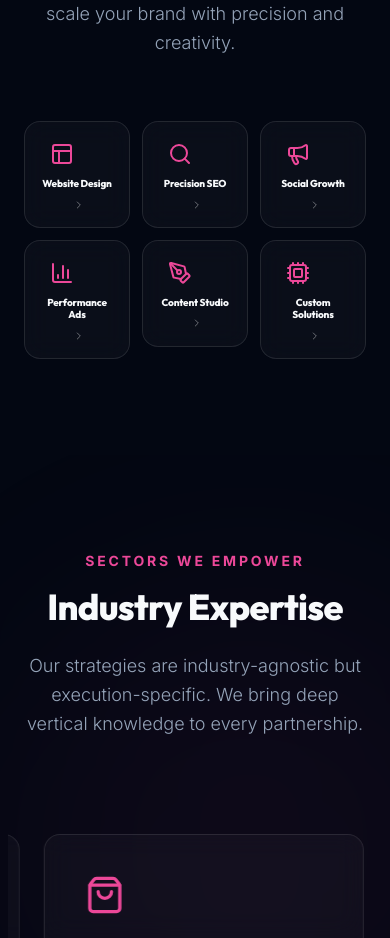
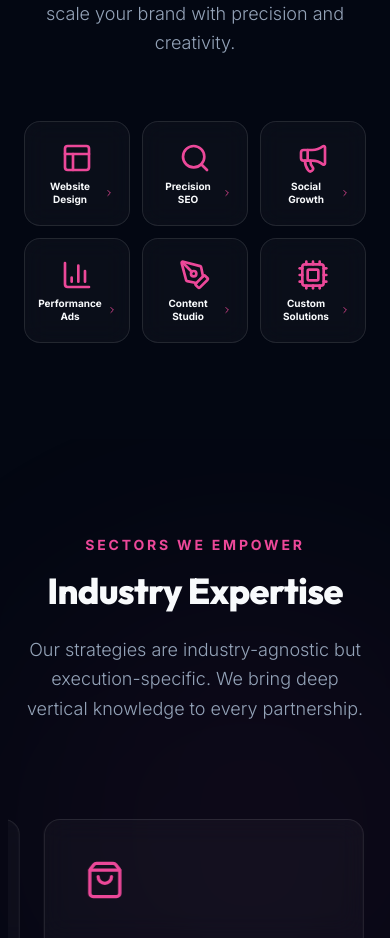
Before and after one commit to ssr85/sociojenics-website, a React (Vite) app: page / in a window 390 px wide. Shown: the part 1140-2078 px from the top of the page. Built offline with nearby package versions, Linux system fonts and the light colour scheme.

Commit message:
fix: mobile cards - centered icon, title+arrow inline, compact height

```diff
--- a/src/components/Services.jsx
+++ b/src/components/Services.jsx
@@ -134,38 +134,56 @@ const Services = () => {
                                 {/* Glow */}
                                 <div className="absolute inset-0 bg-accent-pink/5 opacity-0 group-hover:opacity-100 transition-opacity duration-500 pointer-events-none" />
 
-                                <motion.div layout className={`text-accent-pink relative z-10 ${isActive ? 'mb-3 md:mb-6' : 'mb-2 md:mb-6 scale-75 md:scale-100'}`}>
+                                {/* ── COLLAPSED MOBILE tile (icon centred, title + arrow inline) ── */}
+                                {!isActive && (
+                                    <div className="flex md:hidden flex-col items-center justify-center gap-1.5 py-1">
+                                        <div className="text-accent-pink">
+                                            {s.icon}
+                                        </div>
+                                        <div className="flex items-center gap-1">
+                                            <span className="text-[10px] font-bold leading-tight text-center">{s.title}</span>
+                                            <motion.span
+                                                animate={{ x: [0, 3, 0] }}
+                                                transition={{ repeat: Infinity, duration: 1.5, ease: "easeInOut" }}
+                                                className="text-accent-pink"
+                                            >
+                                                <ChevronRight size={10} />
+                                            </motion.span>
+                                        </div>
+                                    </div>
+                                )}
+
+                                {/* ── EXPANDED card (mobile full-width) or DESKTOP ── */}
+                                <div className={isActive ? 'block' : 'hidden md:block'}>
+                                    <motion.div layout className="mb-3 md:mb-6 text-accent-pink">
                                         {s.icon}
                                     </motion.div>
-
-                                <motion.h3 layout className={`font-bold relative z-10 leading-tight ${isActive
-                                        ? 'text-base md:text-2xl mb-2 md:mb-3'
-                                        : 'text-[10px] sm:text-xs md:text-2xl mb-1 md:mb-3 text-center md:text-left'
-                                    }`}>
+                                    <motion.h3 layout className="text-base md:text-2xl font-bold mb-2 md:mb-3 leading-tight">
                                         {s.title}
                                     </motion.h3>
 
-                                {/* Description: always visible when expanded on mobile; only on md+ otherwise */}
+                                    {/* desktop non-active description */}
+                                    {!isActive && (
+                                        <p className="text-sm text-text-secondary leading-relaxed mb-4 hidden md:block">
+                                            {s.desc}
+                                        </p>
+                                    )}
+
+                                    {/* active description (mobile + desktop) */}
                                     <AnimatePresence>
                                         {isActive && (
                                             <motion.p
-                                            layout
                                                 initial={{ opacity: 0 }}
                                                 animate={{ opacity: 1 }}
                                                 exit={{ opacity: 0 }}
-                                            className="text-xs md:text-sm text-text-secondary leading-relaxed mb-3 md:mb-4 relative z-10"
+                                                className="text-xs md:text-sm text-text-secondary leading-relaxed mb-3 md:mb-4"
                                             >
                                                 {s.desc}
                                             </motion.p>
                                         )}
                                     </AnimatePresence>
-                                {/* Description on md+ when NOT active */}
-                                {!isActive && (
-                                    <motion.p layout className="text-sm text-text-secondary leading-relaxed mb-4 relative z-10 hidden md:block">
-                                        {s.desc}
-                                    </motion.p>
-                                )}
 
+                                    {/* details list */}
                                     <AnimatePresence>
                                         {isActive && (
                                             <motion.div
@@ -194,15 +212,17 @@ const Services = () => {
                                         )}
                                     </AnimatePresence>
 
-                                {/* Tap/hover hint */}
+                                    {/* desktop hover hint */}
                                     {!isActive && (
-                                    <div className="mt-2 md:mt-6 flex items-center justify-center md:justify-start gap-1 md:gap-2 text-[8px] md:text-xs font-bold uppercase tracking-widest opacity-40 group-hover:opacity-100 transition-opacity duration-300">
-                                        <span className="hidden md:inline">Explore Details</span>
-                                        <motion.div animate={{ x: [0, 3, 0] }} transition={{ repeat: Infinity, duration: 1.5 }}>
+                                        <div className="mt-6 hidden md:flex items-center gap-2 text-xs font-bold uppercase tracking-widest opacity-40 group-hover:opacity-100 transition-opacity duration-300">
+                                            <span>Explore Details</span>
+                                            <motion.div animate={{ x: [0, 3, 0] }} transition={{ repeat: Infinity, duration: 1.5, ease: "easeInOut" }}>
                                                 <ChevronRight size={12} />
                                             </motion.div>
                                         </div>
                                     )}
+                                </div>
+
                             </motion.div>
                         );
                     })}
```
Lines whose indentation alone changed are shown as unchanged.
